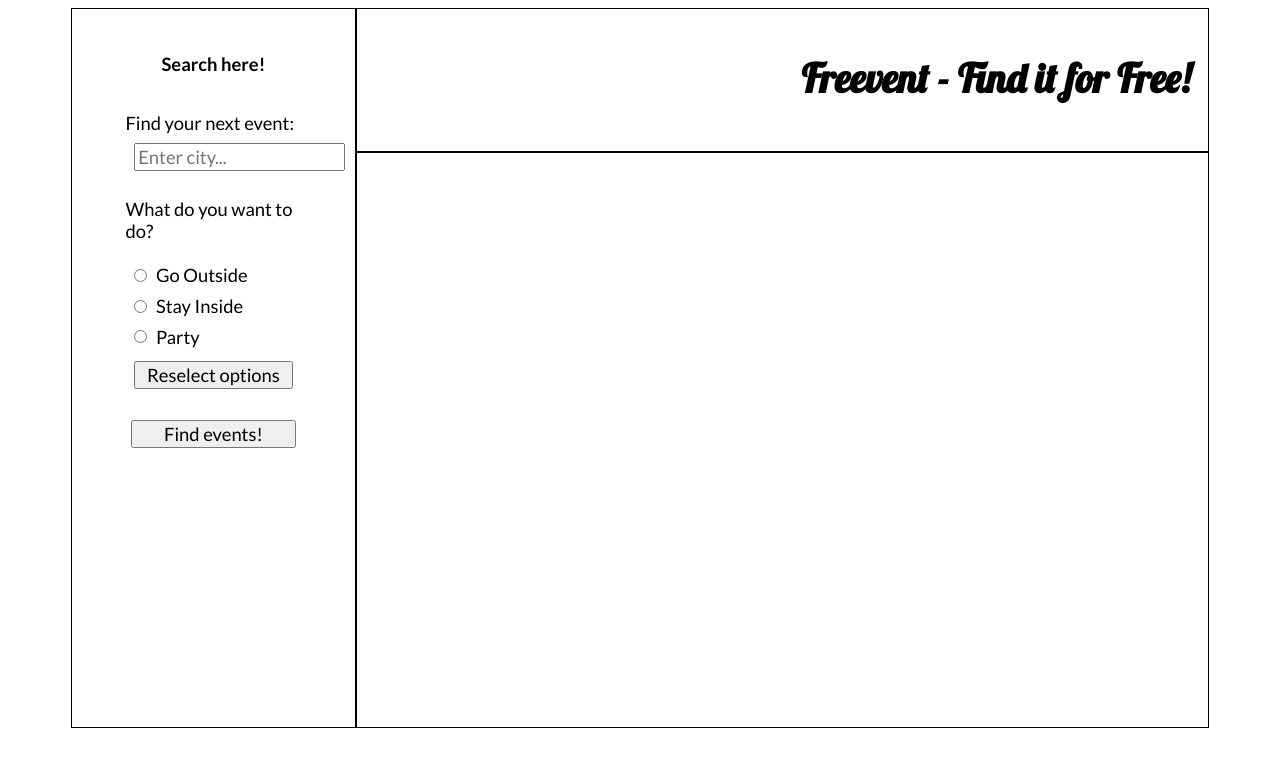
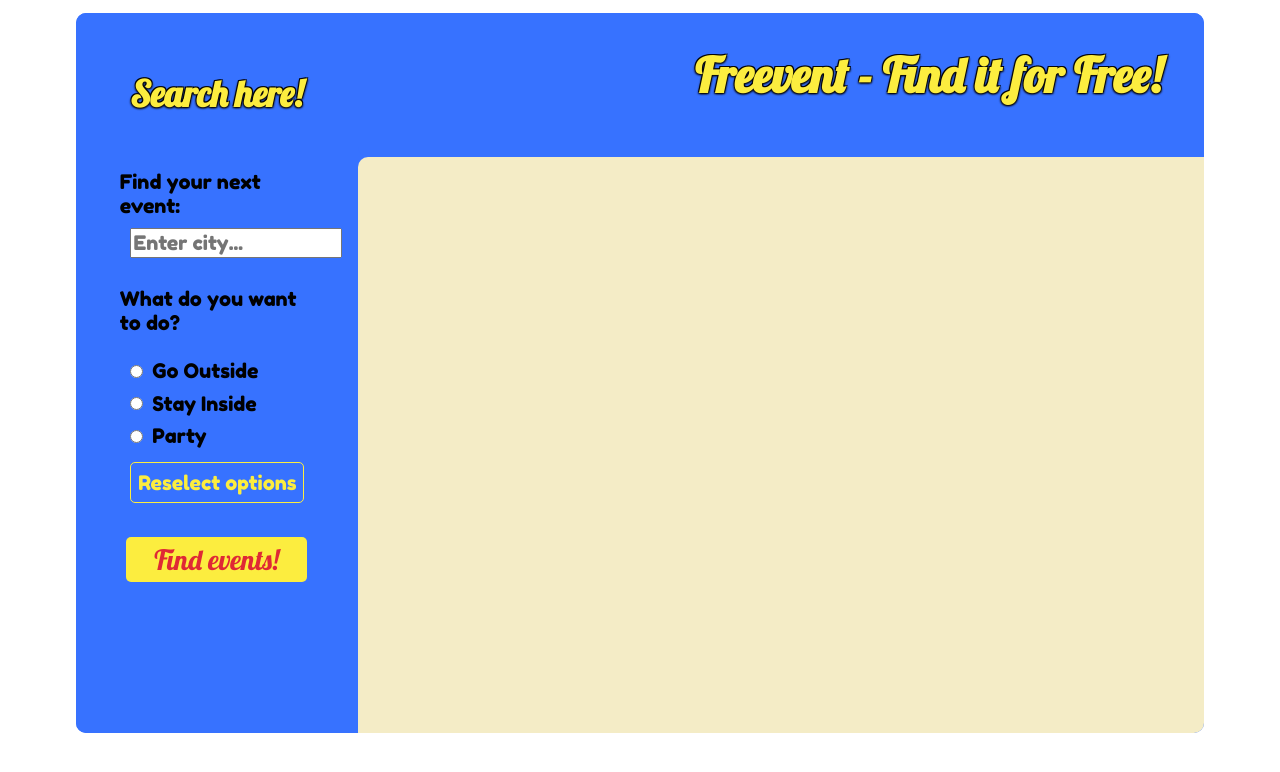
Before and after one commit to Freevent/Freevent, a React app: page / in a window 1280 px wide. Shown: the top 772 px of the page. Built offline with nearby package versions, Linux system fonts and the light colour scheme.

Commit message:
added more styling

```diff
--- a/client/styles/_index.scss
+++ b/client/styles/_index.scss
@@ -1 +1 @@
-@import url('https://fonts.googleapis.com/css2?family=Lato:wght@300;400;700&family=Lobster&display=swap');
+@import url('https://fonts.googleapis.com/css2?family=Fredoka+One&family=Lobster&display=swap')
--- a/client/styles/_variables.scss
+++ b/client/styles/_variables.scss
@@ -0,0 +1,10 @@
+$buttonColor: #DF2935;
+$buttonHover: darken($buttonColor, 10%);
+
+$headerFont: #fced3f;
+$headerColor: #3772ff;
+$fontBorder: #080708;
+
+$bodyFont: #080708;
+
+$displayColor: #f4ecc6;
--- a/client/styles/application.scss
+++ b/client/styles/application.scss
@@ -3,8 +3,22 @@
 
 * {
     box-sizing: border-box;
+}
+
+button:active {
+    box-shadow: inset 0px 0px 10px #c1c1c1;
+    outline: none;
+}
+
+input:active {
+    box-shadow: inset 0px 0px 10px #c1c1c1;
+    outline: none;
+}
+
+body {
+    margin: 1%;
     font-size: 2.3vh;
-    font-family: 'Lato', sans-serif;
+    font-family: 'Fredoka One', sans-serif;
 }
 
 .maincontainer {
@@ -23,28 +37,48 @@
       "sidebar displayContainer displayContainer displayContainer"
       "sidebar displayContainer displayContainer displayContainer"
       "sidebar displayContainer displayContainer displayContainer";
+
+    background-color: $headerColor;
+    border-radius: 10px;
   }
 
 .heading {
-    border: 1px solid black;
+    border-radius: 10px;
     grid-area: heading;
     height: 100%;
+    background-color: $headerColor;
 
     h1 {
-        padding: 2%;
+        padding-right: 5%;
         text-align: end;
-        font-size: 5vh;
+        font-size: 6vh;
         font-family: 'Lobster', sans-serif;
+        color: $headerFont;
+        text-shadow: -1px 1px 2px $fontBorder,
+        1px 1px 2px $fontBorder,
+        1px -1px 0 $fontBorder,
+        -1px -1px 0 $fontBorder;
     }
 }
 
 .sidebar {
-    border: 1px solid black;
+    border-radius: 10px;
     grid-area: sidebar;
     display: flex;
     flex-direction: column;
     align-items: center;
     padding-top: 10%;
+    background-color: $headerColor;
+    font-size: 3vh;
+
+    h2 {
+        color: $headerFont;
+        font-family: 'Lobster', sans-serif;
+        text-shadow: -1px 1px 2px $fontBorder,
+        1px 1px 2px $fontBorder,
+        1px -1px 0 $fontBorder,
+        -1px -1px 0 $fontBorder;
+    }
 
     .optionsForm {
         display: flex;
@@ -52,13 +86,25 @@
         justify-content: center;
         width: 100%;
         padding: 10%;
+        font-size: 2.5vh !important;
 
         input {
            margin: 5%;
+           font-size: 2.5vh !important;
+           font-family: 'Fredoka One', sans-serif
         }
 
+        #reselect {
+            background-color: $headerColor;
+            border: 1px solid $headerFont;
+            border-radius: 5px;
+            color: $headerFont;
+            padding: 4%;
+            font-size: 2vh;
+            width: 90%;
+        }
         #city {
-            width: 120%;
+            width: 110%;
         }
 
     }
@@ -70,32 +116,46 @@
 
         button {
             width: 75%;
+            font-size: 3.5vh !important;
+            background-color: $headerFont;
+            border-radius: 5px;
+            border-style: none;
+            font-family: 'Lobster', sans-serif;
+            color: $buttonColor;
+            padding: 2%;
         }
     }
 }
 
 .displayContainer {
-    border: 1px solid black;
+    border-radius: 10px 0 10px 0;
     grid-area: displayContainer;
     display: flex;
     flex-wrap: wrap;
     padding: 5%;
+    background-color: $displayColor;
 
     .eventCard {
         height: 50%;
         width: 25%;
-        border: 1px solid black;
+        border-radius: 5px;
         display: flex;
         flex-direction: column;
+        justify-content: center;
+        align-items: center;
         margin: 1%;
+        background-color: $headerColor;
+        font-family: 'Lucida Sans', 'Lucida Sans Regular', 'Lucida Grande', 'Lucida Sans Unicode', Geneva, Verdana, sans-serif;
 
         .info {
             height: 75%;
+            width: 80%;
             display: flex;
             flex-direction: column;
             justify-content: center;
-            border-bottom: 1px solid black;
-            padding: 15%;
+            padding: 5%;
+            background-color: $displayColor;
+            border-radius: 5px 5px 0 0;
 
             span {
                 font-weight: bold;
@@ -106,6 +166,9 @@
             display: flex;
             justify-content: center;
             align-items: center;
+            background-color: $headerFont;
+            width: 80%;
+            border-radius: 0 0 5px 5px;
 
             button {
                 height: 40px;
@@ -113,12 +176,13 @@
                 margin: 1%;
                 border-radius: 50%;
                 border-style: none;
-                background-color: red;
+                background-color: $buttonColor
             }
 
             button:hover {
-                background-color: darkred;
+                background-color: $buttonHover;
             }
+
         }
 
     }
```
